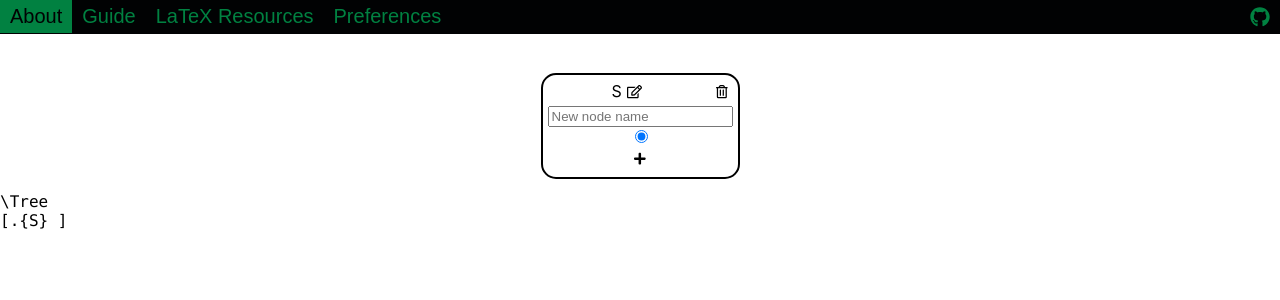
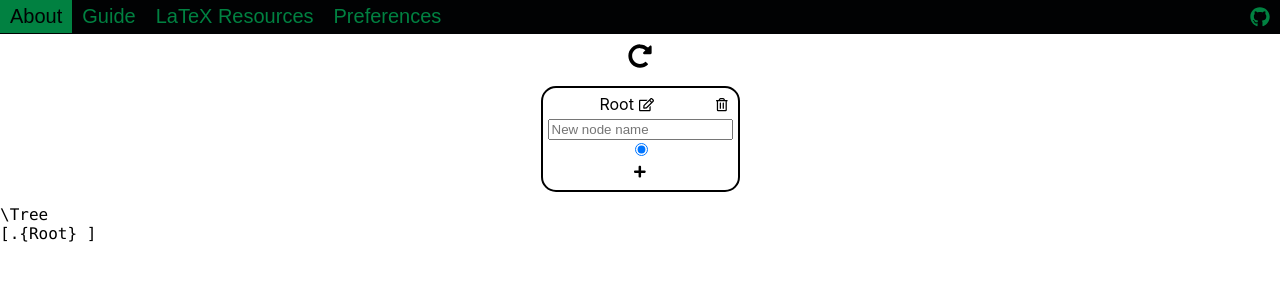
Before and after one commit to holdenout/tree2tex, a React (Create React App) app: page / in a window 1280 px wide. Shown: the top 300 px of the page. Built offline with nearby package versions, Linux system fonts and the light colour scheme.

Commit message:
Added reset button

```diff
--- a/src/TreeInterface/TreeGUI.css
+++ b/src/TreeInterface/TreeGUI.css
@@ -10,6 +10,10 @@
   padding-right: 10px;
   margin-left: auto;
   margin-right: auto;
+}
+
+.treegui-container>.node-container {
+  padding-top: 5px;
 }
 
 .node-container:only-child {
--- a/src/TreeInterface/TreeGUI.jsx
+++ b/src/TreeInterface/TreeGUI.jsx
@@ -25,6 +25,7 @@ export const TreeGUI = props => {
     return (
       <div className="treegui-container">
         <NodeContainer
+          className="root-node"
           key={props.treeData.root.id}
           node={props.treeData.root}
           addChild={props.addChild}
--- a/src/TreeInterface/TreeInterface.css
+++ b/src/TreeInterface/TreeInterface.css
@@ -1,3 +1,11 @@
 .tree-interface {
   margin-top: 33px;
 }
+
+.tree-interface>button {
+  padding: 10px;
+  background-color: inherit;
+  border: none;
+  font-size: 1.5em;
+  cursor: pointer;
+}
--- a/src/TreeInterface/TreeInterface.jsx
+++ b/src/TreeInterface/TreeInterface.jsx
@@ -1,13 +1,15 @@
 import React, { Component } from "react";
 import TreeGUI from "./TreeGUI.jsx";
 import TreeTex from "./TreeTex.jsx";
+import {FontAwesomeIcon} from "@fortawesome/react-fontawesome";
+import {faRedoAlt} from "@fortawesome/free-solid-svg-icons";
 import tree from "./tree.js";
 import "./TreeInterface.css";
 
 class TreeInterface extends Component {
   constructor(props) {
     super(props);
-    this.state = {treeData: tree("S")}
+    this.state = {treeData: tree("Root")}
   }
 
   addChild = (ancestor, newName, newPosition) => {
@@ -31,9 +33,14 @@ class TreeInterface extends Component {
     }
   }
 
+  reset = () => {
+    this.setState({treeData: tree("Root")});
+  }
+
   render() {
     return (
       <div className="tree-interface">
+        <button className="reset-button" type="button" onClick={this.reset}><FontAwesomeIcon className="fa-icon" icon={faRedoAlt} /></button>
         <TreeGUI
           treeData={this.state.treeData}
           addChild={this.addChild}
```
